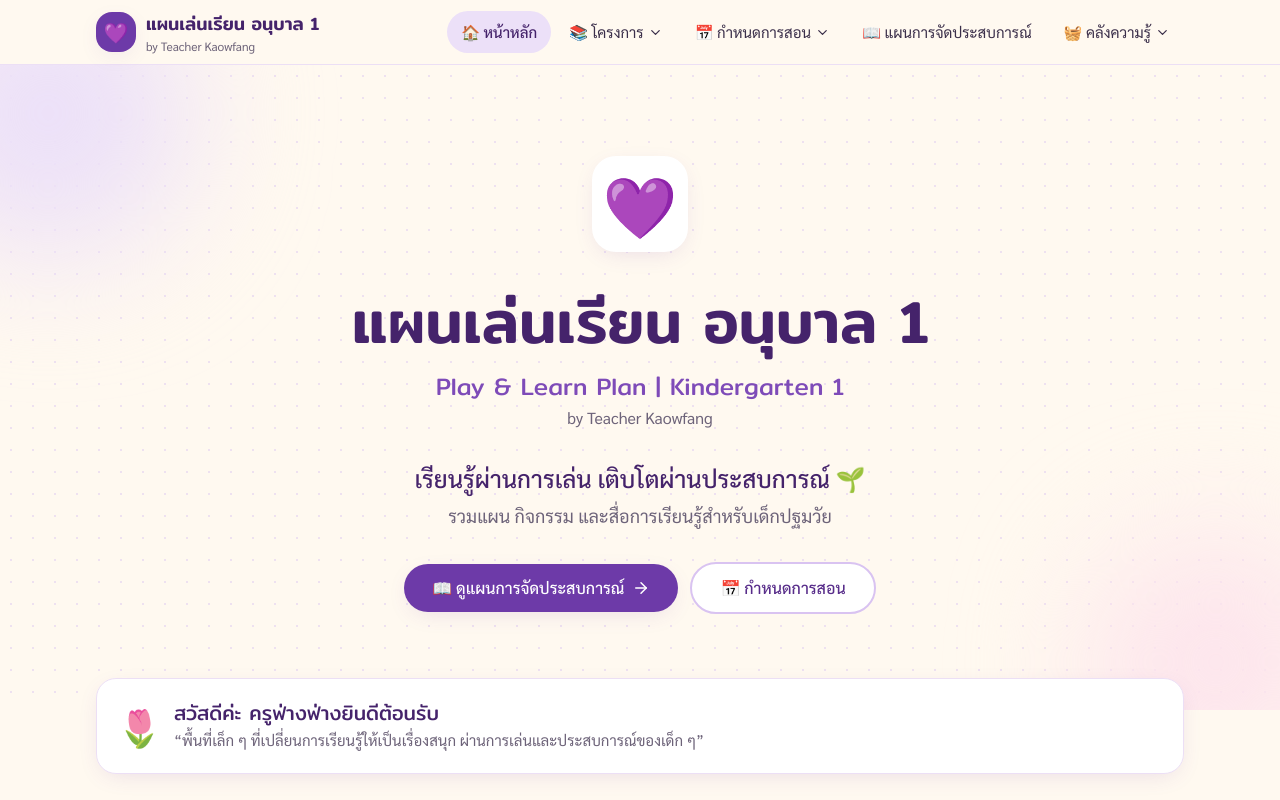
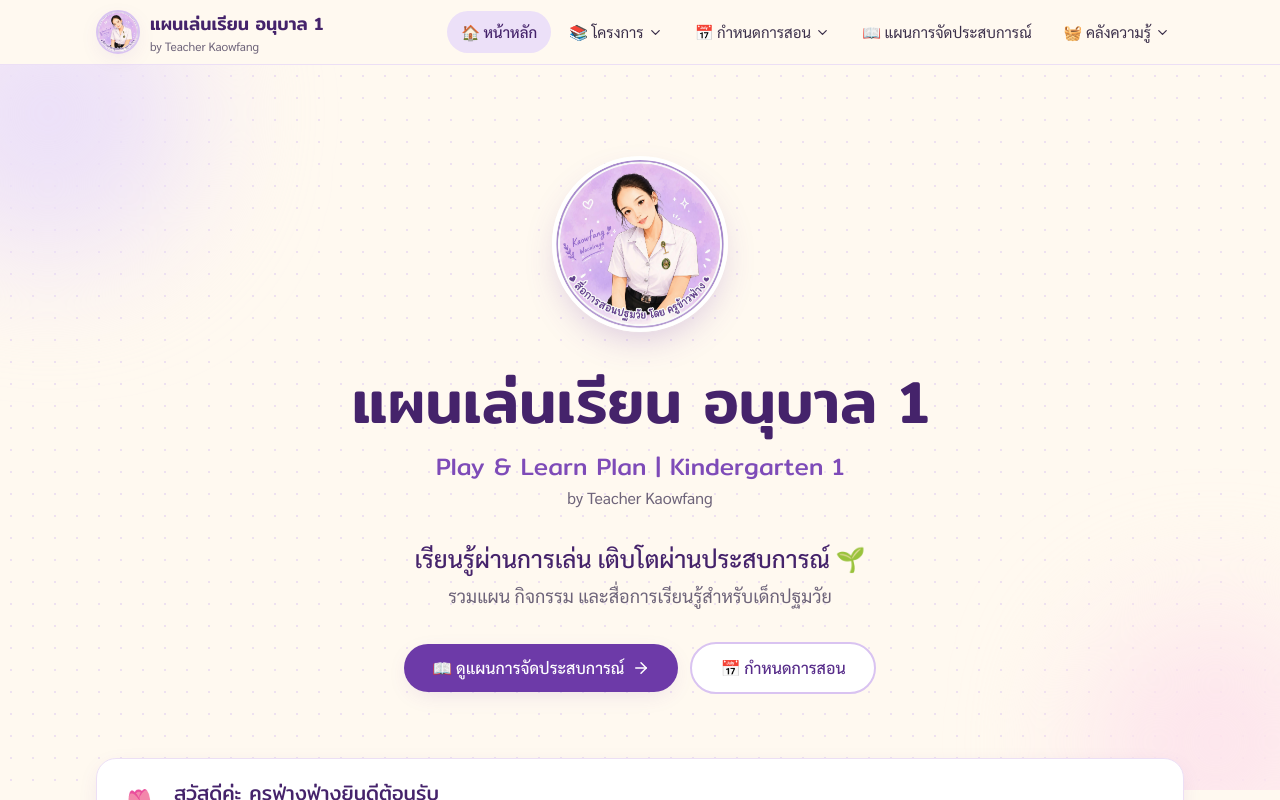
Before and after one commit to wachi9142-cpu/plan-play-learn-fang-front, a Next.js app: page / in a window 1280 px wide. Shown: the top 800 px of the page. Built offline with nearby package versions, Linux system fonts and the light colour scheme.

Commit message:
Refactor code structure for improved readability and maintainability

```diff
--- a/src/app/layout.tsx
+++ b/src/app/layout.tsx
@@ -24,6 +24,7 @@ export const metadata: Metadata = {
     template: `%s · ${SITE.name}`,
   },
   description: SITE.description,
+  icons: { icon: "/logo.jpg", apple: "/logo.jpg" },
 };
 
 export const viewport: Viewport = {
--- a/src/app/page.tsx
+++ b/src/app/page.tsx
@@ -1,4 +1,5 @@
 import Link from "next/link";
+import Image from "next/image";
 import { ArrowRight } from "lucide-react";
 import { NAV_ITEMS, SITE } from "@/lib/site";
 import { GRADES, PLANS, countActivities, getPlansByGrade } from "@/data/plans";
@@ -31,7 +32,7 @@ export default function HomePage() {
 
         <div className="container-page relative py-14 text-center sm:py-20 lg:py-24">
           <div className="animate-rise mx-auto max-w-3xl">
-            <span className="animate-float inline-grid size-20 place-items-center rounded-3xl bg-white text-5xl shadow-soft sm:size-24 sm:text-6xl">💜</span>
+            <Image src="/logo.jpg" alt="ครูข้าวฟ่าง" width={176} height={176} priority className="animate-float mx-auto size-36 rounded-full border-4 border-white object-cover shadow-lift sm:size-44" />
             <h1 className="mt-6 text-[2rem] leading-tight sm:text-5xl lg:text-6xl">{SITE.name}</h1>
             <p className="mt-2 font-display text-lg text-purple-500 sm:text-2xl">{SITE.nameEn}</p>
             <p className="mt-1 text-[15px] text-ink-soft sm:text-base">{SITE.credit}</p>
--- a/src/components/layout/Footer.tsx
+++ b/src/components/layout/Footer.tsx
@@ -1,4 +1,5 @@
 import Link from "next/link";
+import Image from "next/image";
 import { NAV_ITEMS, SITE } from "@/lib/site";
 
 export function Footer() {
@@ -6,7 +7,10 @@ export function Footer() {
     <footer className="mt-16 border-t border-line bg-white/60">
       <div className="container-page grid gap-8 py-10 sm:grid-cols-2 lg:grid-cols-3">
         <div>
-          <p className="font-display text-xl text-purple-800">💜 {SITE.name}</p>
+          <div className="flex items-center gap-3">
+            <Image src="/logo.jpg" alt="" width={48} height={48} className="size-12 rounded-full border-2 border-purple-200 object-cover" />
+            <p className="font-display text-xl text-purple-800">{SITE.name}</p>
+          </div>
           <p className="text-sm text-ink-soft">{SITE.nameEn}</p>
           <p className="mt-3 max-w-xs text-[15px] text-ink-soft">“{SITE.concept}”</p>
         </div>
--- a/src/components/layout/Header.tsx
+++ b/src/components/layout/Header.tsx
@@ -1,6 +1,7 @@
 "use client";
 
 import Link from "next/link";
+import Image from "next/image";
 import { usePathname } from "next/navigation";
 import { useEffect, useRef, useState } from "react";
 import { ChevronDown, Menu, X } from "lucide-react";
@@ -30,7 +31,7 @@ export function Header() {
     <header className="sticky top-0 z-40 border-b border-line bg-cream/90 backdrop-blur">
       <div className="container-page flex h-16 items-center justify-between gap-3">
         <Link href="/" className="flex min-w-0 items-center gap-2.5 tap" aria-label="กลับหน้าแรก">
-          <span className="grid size-10 shrink-0 place-items-center rounded-2xl bg-purple-600 text-xl shadow-soft">💜</span>
+          <Image src="/logo.jpg" alt="โลโก้ครูข้าวฟ่าง" width={44} height={44} priority className="size-11 shrink-0 rounded-full border-2 border-purple-200 object-cover shadow-soft" />
           <span className="min-w-0 leading-tight">
             <span className="block truncate font-display text-[17px] font-medium text-purple-800 sm:text-lg">{SITE.name}</span>
             <span className="hidden text-xs text-ink-soft sm:block">{SITE.credit}</span>
```
Also changed, not shown: public/logo.jpg (added), 1 other file (tests, documents, lock files or other folders).
